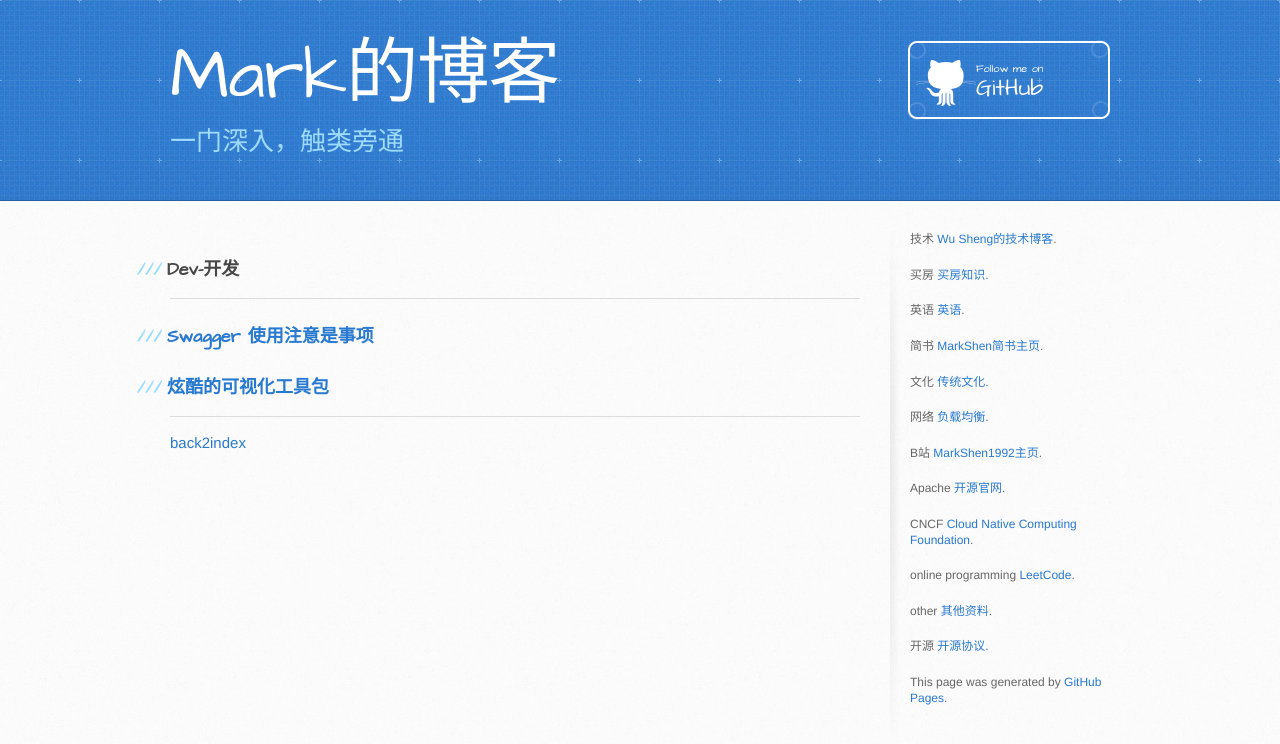
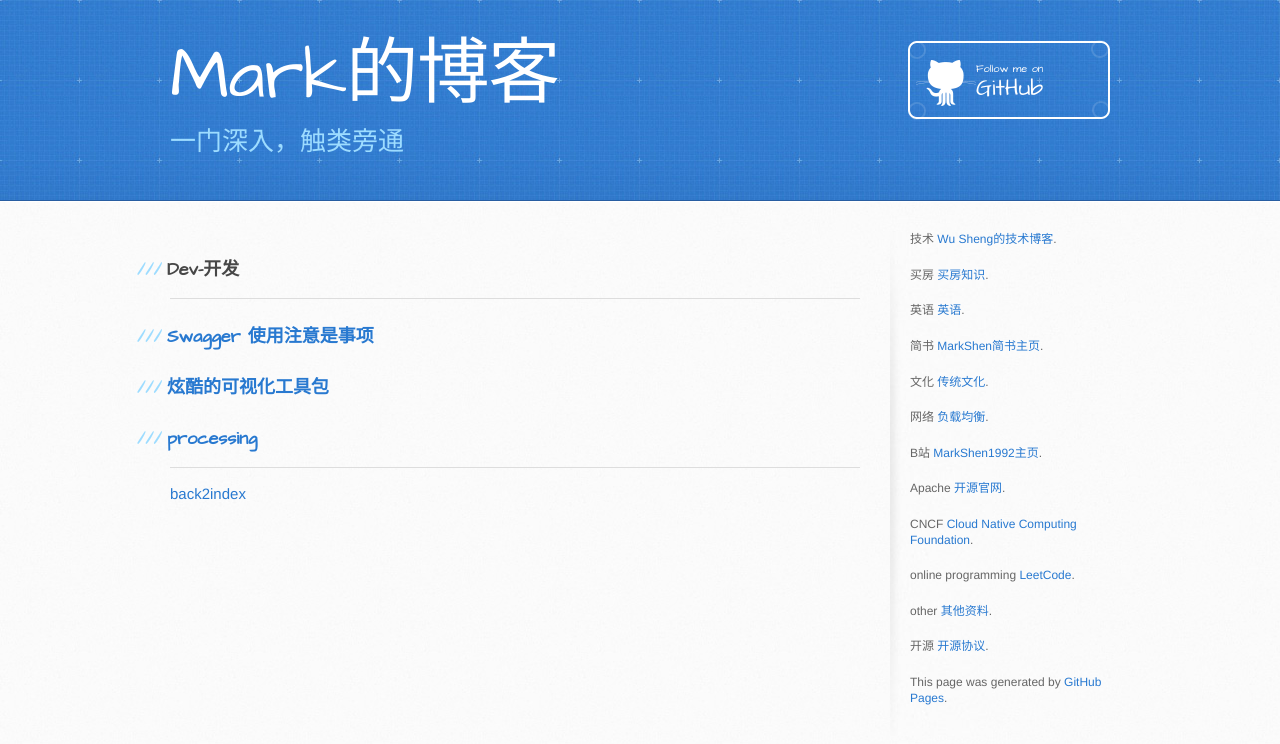
Before and after one commit to MarkShen1992/markshen1992.github.io, a Jekyll site: the page built from document/devops/dev/dev.md, in a window 1280 px wide. Shown: the top 744 px of the page. Built offline with Jekyll 4.4.1, drawn with Linux system fonts in a browser that asks for light colours; our own code applies the rules of GitHub Pages for plain Markdown files.

Commit message:
processing.org

```diff
--- a/document/devops/dev/dev.md
+++ b/document/devops/dev/dev.md
@@ -6,7 +6,7 @@
 
 ### [炫酷的可视化工具包](https://www.cnblogs.com/Yang-Sen/p/11226005.html)
 
-
+### [processing](https://processing.org/)
 
 ---
 
```
